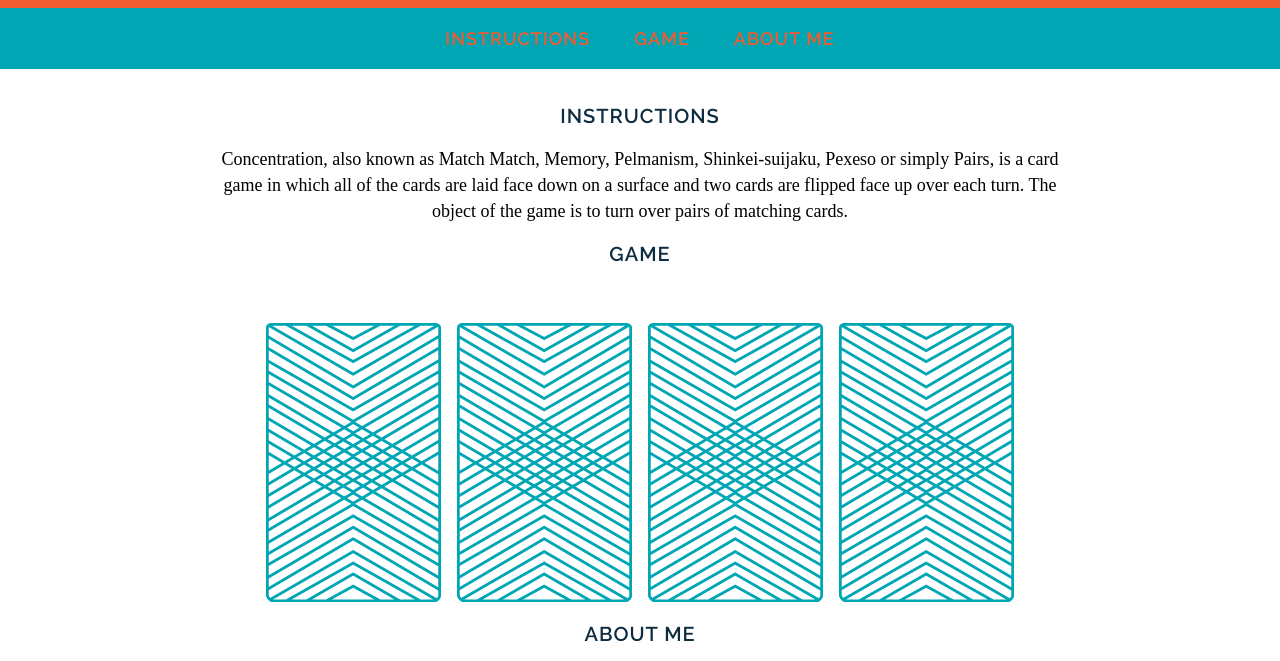
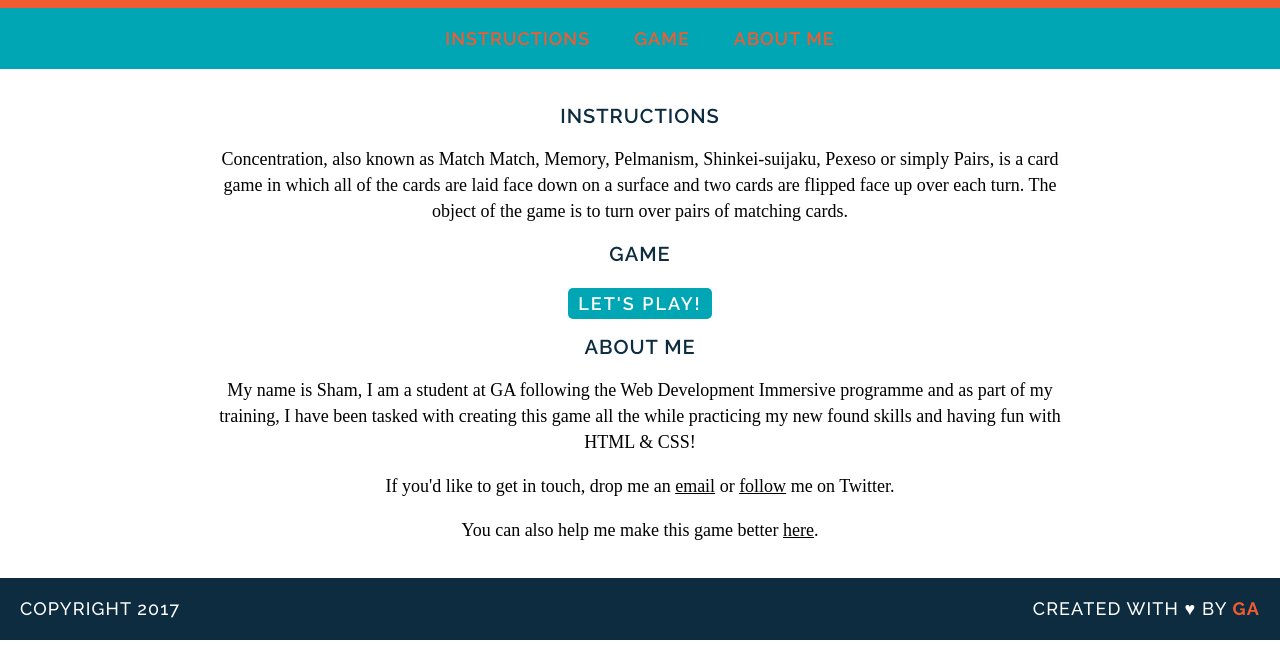
Before and after one commit to ShamSZ/wdi-fundamentals-memorygame, a plain HTML site: page memory_game/index.html in a window 1280 px wide. Shown: the part 105-766 px from the top of the page. Drawn offline with Linux system fonts and the light colour scheme; a web font is replaced by a local one.

Commit message:
created game logic

```diff
--- a/memory_game/css/style.css
+++ b/memory_game/css/style.css
@@ -13,7 +13,7 @@ h2 {
 	letter-spacing: 1px;
 	font-size: 20px;
 }
-h1, h2, .nav {
+h1, h2, .nav, button {
 	text-transform: uppercase;
 }
 .nav {
@@ -25,7 +25,19 @@ h1, h2, .nav {
 	text-decoration: none;
 	margin: 0 20px;
 }
-
+button {
+	font-family: "Raleway", sans-serif;
+	color: #FFFFFF;
+	background-color: #00A6B3;
+	letter-spacing: 2px;
+	font-weight: 600;
+	font-size: 18px;
+	padding: 5px 10px;
+	margin: 5px 50px 0 50px;
+	border: 0 solid transparent;
+	border-radius: 5px;
+	outline-color: #F15B31;
+}
 nav {
 	background-color: #00A6B3;
 	color: #FFFFFF;
--- a/memory_game/index.html
+++ b/memory_game/index.html
@@ -18,8 +18,10 @@
 		<h2 id="Instructions">Instructions</h2>
 		<p>Concentration, also known as Match Match, Memory, Pelmanism, Shinkei-suijaku, Pexeso or simply Pairs, is a card game in which all of the cards are laid face down on a surface and two cards are flipped face up over each turn. The object of the game is to turn over pairs of matching cards.</p>
 		<h2 id="Game">Game</h2>
+		<div>
+			<button type="reset" id="deal">Let's play!</button>
+		</div>
 		<div id="game-board"></div>
-
 		</div>
 		<h2 id="About_Me">About me</h2>
 		<p>My name is Sham, I am a student at GA following the Web Development Immersive programme and as part of my training, I have been tasked with creating this game all the while practicing my new found skills and having fun with HTML & CSS!</p>
--- a/memory_game/js/main.js
+++ b/memory_game/js/main.js
@@ -27,8 +27,8 @@ var checkForMatch = function() {
 		}
 	else {
 			alert("Sorry, try again.");
-		}
-}
+		};
+};
 var flipCard = function() {
 	var cardId = this.getAttribute('data-id');
 	this.setAttribute('src', cards[cardId].cardImage);
@@ -38,9 +38,9 @@ var flipCard = function() {
 	console.log(cards[cardId].suit);
 	if (cardsInPlay.length === 2) {
 		checkForMatch();
-	}
+	};
 };
-var createBoard = function(){
+var createBoard = function() {
 	for (var i = 0; i < cards.length; i++) {
 		var cardElement = document.createElement('img');
 		cardElement.setAttribute('src', 'images/back.png');
@@ -49,4 +49,21 @@ var createBoard = function(){
 		document.getElementById('game-board').appendChild(cardElement);
 	};
 };
-createBoard();
+
+var shuffle = function (cards) {
+	for (var i = 0; i < cards.length - 1; i++) {
+	var j = i + Math.floor(Math.random() * (cards.length - i));
+	var temp = cards[j];
+	cards[j] = cards[i];
+	cards[i] = temp;
+	};
+};
+
+var deal = function() {
+	document.getElementById('game-board').innerHTML = "";
+	cardsInPlay.length = 0;
+	createBoard();
+	shuffle(cards);
+};
+
+document.getElementById("deal").addEventListener('click', deal);
```
